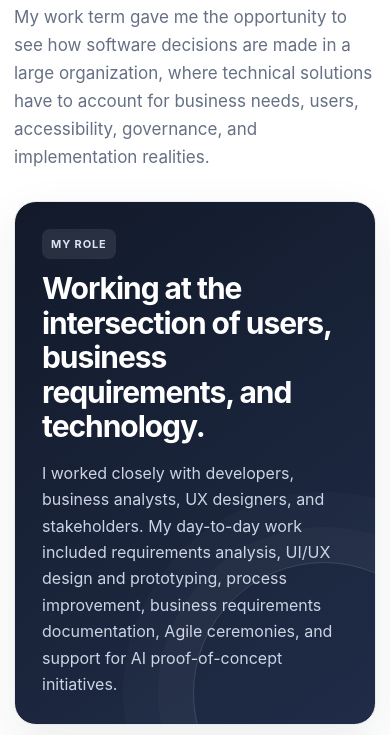
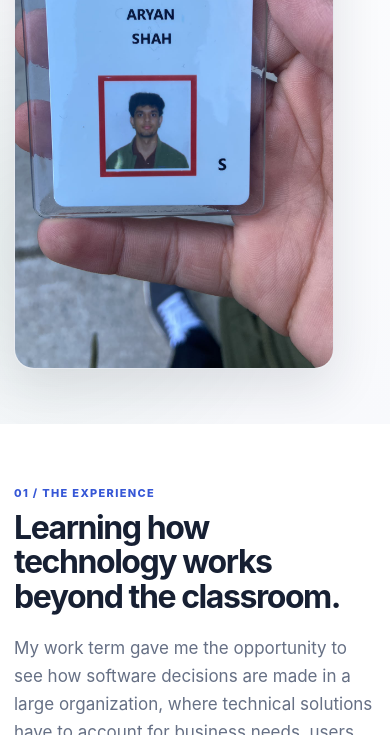
Before and after one commit to aryu176/summer-2026-work-term-report, a plain HTML site: page index.html in a window 390 px wide. Shown: the part 807-1542 px from the top of the page. Drawn offline with Linux system fonts and the light colour scheme.

Commit message:
Refactor hero section with grid layout and styles
Updated the hero section layout and styling for better responsiveness.

```diff
--- a/index.html
+++ b/index.html
@@ -20,6 +20,31 @@
       --radius: 22px;
       --max: 1120px;
     }
+
+
+.hero-inner {
+  display: grid;
+  grid-template-columns: 1.3fr .7fr;
+  gap: 40px;
+  align-items: start;
+}
+.hero-photo {
+  width: 100%;
+  max-width: 320px;
+  height: auto;
+  border-radius: 20px;
+  box-shadow: 0 18px 50px rgba(23, 32, 51, 0.12);
+  border: 1px solid var(--line);
+  justify-self: end;
+}
+@media (max-width: 900px) {
+  .hero-inner { grid-template-columns: 1fr; }
+  .hero-photo { justify-self: start; margin-top: 24px; }
+}
+
+
+
+
 
     * { box-sizing: border-box; }
     html { scroll-behavior: smooth; }
@@ -422,9 +447,15 @@
     </div>
   </nav>
 
+
+
+
+
   <main id="top">
     <header class="hero">
      <div class="wrap">
+  <div class="hero-inner">
+    <div>
       <span class="eyebrow"><span class="dot"></span> Co-op Work Term Report</span>
       <h1>Aryan Shah</h1>
       <p class="hero-lead">
@@ -436,6 +467,14 @@
         <span class="pill">Student ID: 1315854</span>
         <span class="pill">OASIS Team</span>
         <span class="pill">Ontario Public Service</span>
+      </div>
+    </div>
+    <img
+      class="hero-photo"
+      src="2312ef61-606d-4a5f-b620-dabadbe3ac39.jpg"
+      alt="Ontario government ID badge"
+      loading="lazy"
+    />
   </div>
 </div>
     </header>
```
Lines whose indentation alone changed are shown as unchanged.
